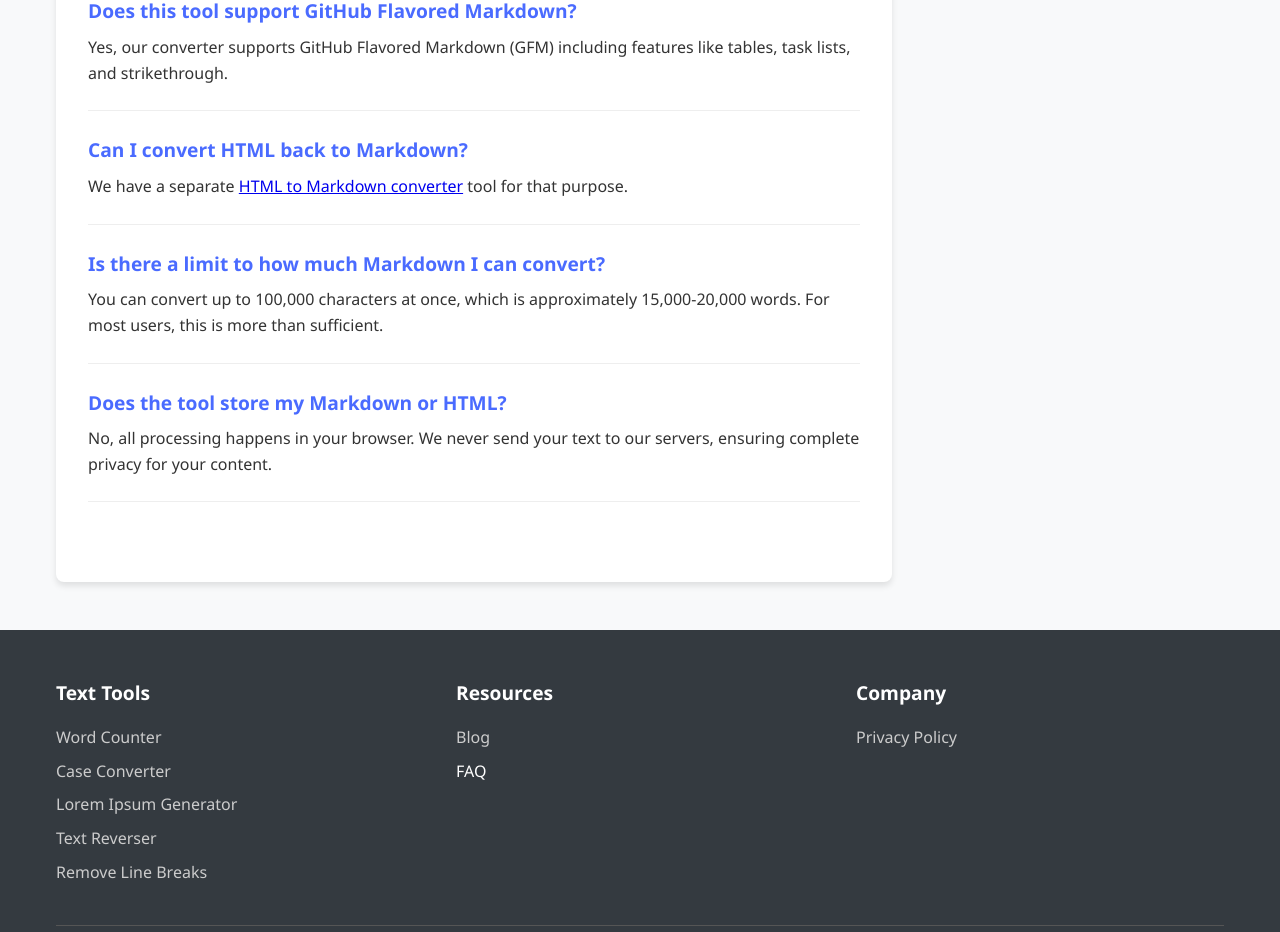
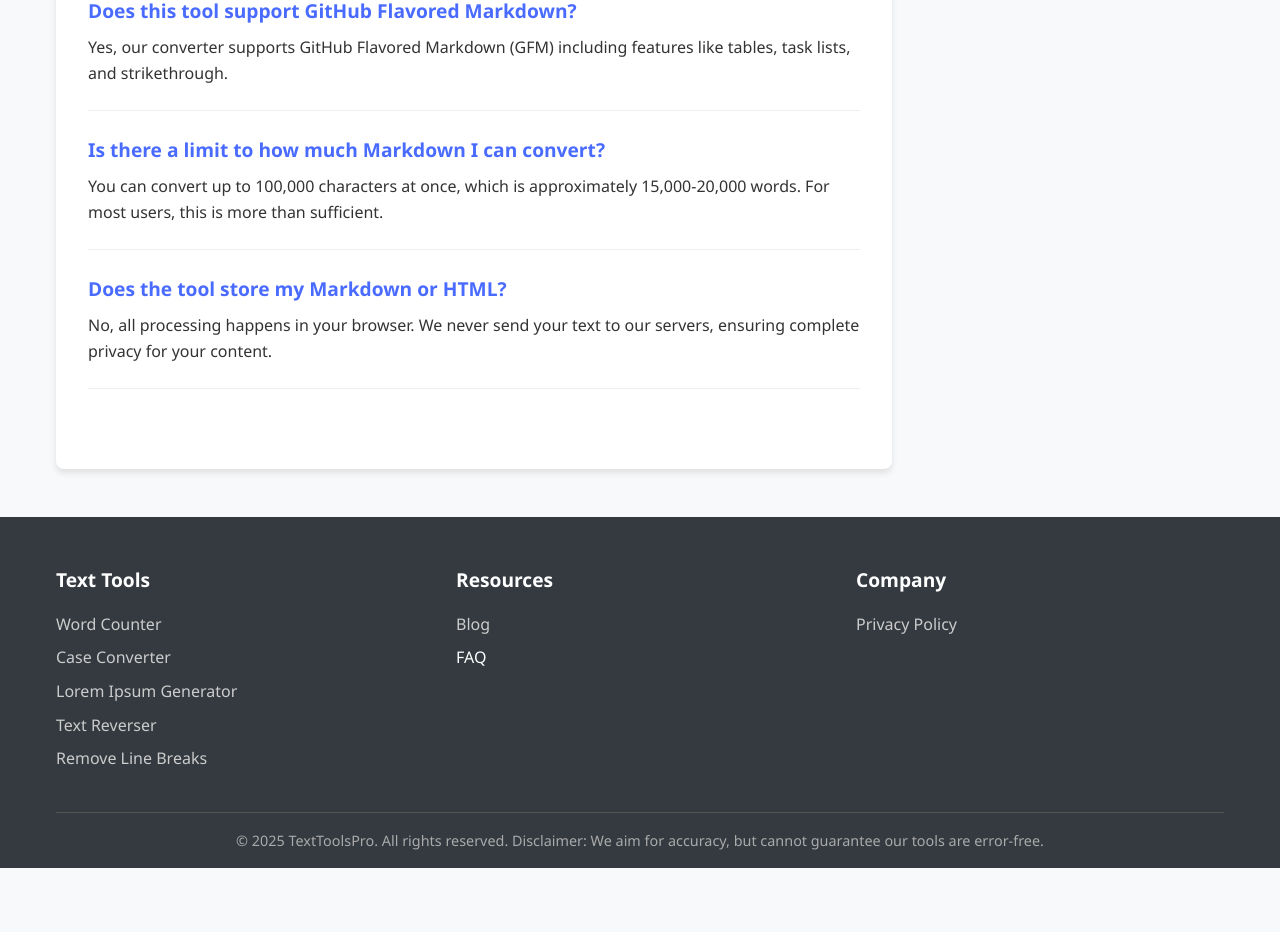
Before and after one commit to 1409-2542/text-tools, a Next.js app: page /markdown-to-html in a window 1280 px wide. Shown: the part 1980-2912 px from the top of the page. After the commit the page ends 2848 px from the top, so only its background shows below. Built offline with nearby package versions, Linux system fonts and the light colour scheme.

Commit message:
trying to get rid of 404 nao existente paginas

```diff
--- a/app/blog/how-to-sort-text-alphabetically/page.tsx
+++ b/app/blog/how-to-sort-text-alphabetically/page.tsx
@@ -195,7 +195,7 @@ Orange`}</pre>
             <h3>Special Characters Cause Issues</h3>
             <p>Characters like !@#$ sort before letters. To fix:</p>
             <ul>
-              <li>Remove special characters first with our <a className="atutorial" href="/text-cleaner">Text Cleaner tool</a></li>
+              <li>Remove special characters first</li>
               <li>Or use find/replace to remove them</li>
             </ul>
 
--- a/components/MarkdownToHtmlTool.tsx
+++ b/components/MarkdownToHtmlTool.tsx
@@ -246,11 +246,6 @@ export default function MarkdownToHtmlTool() {
             </div>
 
             <div className={styles.faqItem}>
-              <div className={styles.faqQuestion}>Can I convert HTML back to Markdown?</div>
-              <p>We have a separate <a href="/tools/html-to-markdown">HTML to Markdown converter</a> tool for that purpose.</p>
-            </div>
-
-            <div className={styles.faqItem}>
               <div className={styles.faqQuestion}>Is there a limit to how much Markdown I can convert?</div>
               <p>You can convert up to 100,000 characters at once, which is approximately 15,000-20,000 words. For most users, this is more than sufficient.</p>
             </div>
--- a/components/blog/BlogPostCard.tsx
+++ b/components/blog/BlogPostCard.tsx
@@ -28,7 +28,7 @@ export default function BlogPostCard({
           </Link>
         </h2>
         <p className={styles.postDescription}>{description}</p>
-        <Link href={`/blog/${href}`} className={styles.readMore}>
+        <Link href={`${href}`} className={styles.readMore}>
           Read More &rarr;
         </Link>
       </div>
```
